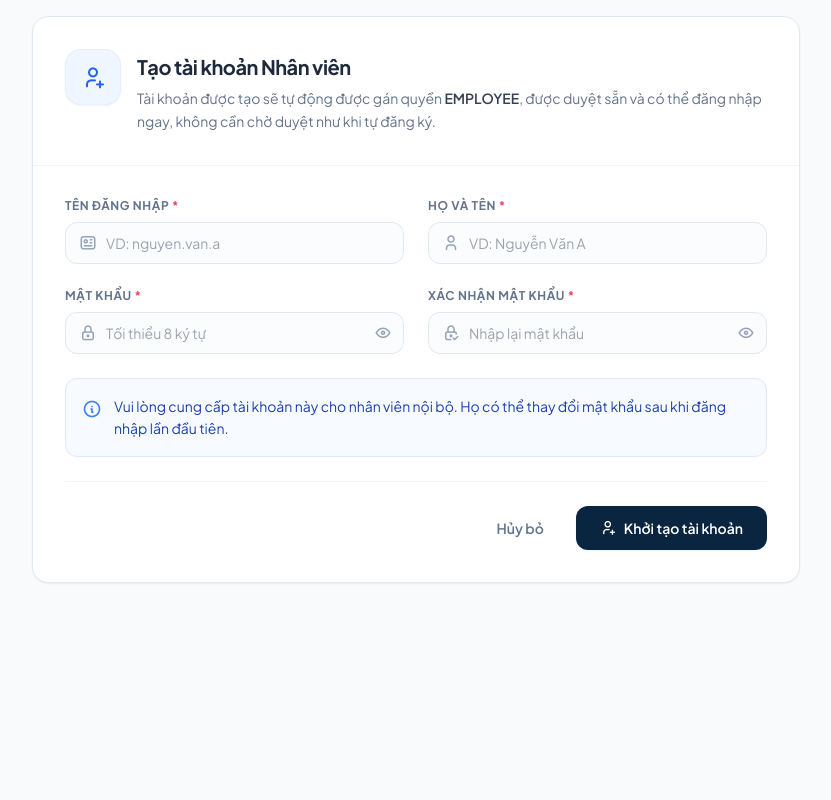
After one commit to devmindtan/document-storage-system, a FastAPI app: template templates/admin_create_employee.html in a window 1280 px wide. The commit adds this page. Shown: the whole page, without its empty margins (224-1055 px from the left). Run offline with FastAPI, Linux system fonts and the light colour scheme; the template is opened without the code that fills it, so the values that code supplies are empty; parts of the project's set-up code (start-up, migrations or seed data) failed here and were passed over; some libraries are stand-ins or nearby versions.

Commit message:
Fix doughnut chart i18n, redesign toast/banner UX, add employee creation
- Fix statistics.html's "Status ratio" doughnut chart: its legend
  labels were hardcoded Vietnamese strings never touched by the
  language toggle. Now re-renders with translated labels.
- Toast/banner redesign per feedback: since every banner already
  echoes as a toast, the persistent inline banner is no longer shown
  (kept as a hidden div so the toast-echo script can still read it).
  Toasts now last 5s (up from 2.6s), have a dismiss (x) button, and
  build their content via textContent instead of innerHTML — the old
  innerHTML interpolation was a stored-XSS risk since toast messages
  can contain user-controlled data (e.g. an uploaded filename).
- New: admin can create an employee account directly (GET/POST
  /admin/create-employee), pre-approved and active immediately,
  mirroring the existing "create manager" flow. Previously the only
  path to an employee account was public self-registration + manual
  approval; now there's a symmetric admin-direct path like managers
  already have. New sidebar link + admin dashboard tile.

Co-Authored-By: Claude Sonnet 5 <noreply@anthropic.com>

```diff
--- /dev/null
+++ b/templates/admin_create_employee.html
@@ -0,0 +1,212 @@
+{% extends "layout/base.html" %}
+
+{% block title %}Tạo tài khoản nhân viên{% endblock %}
+{% block page_title %}Tạo tài khoản Nhân viên{% endblock %}
+{% block active_nav %}create_employee{% endblock %}
+
+{% block content %}
+<div class="space-y-6 max-w-3xl mx-auto animate-fade-in pt-4">
+    {% import "layout/_macros.html" as macros %}
+    {{ macros.banner('error', error) }}
+    {{ macros.banner('success', success) }}
+
+    <div class="bg-white rounded-2xl border border-slate-200 shadow-sm overflow-hidden">
+
+        <div class="p-6 sm:p-8 border-b border-slate-100 flex items-start gap-4">
+            <div
+                class="w-14 h-14 rounded-2xl bg-blue-50 text-blue-600 flex items-center justify-center shrink-0 shadow-sm border border-blue-100/50">
+                <i class="ti ti-user-plus text-2xl"></i>
+            </div>
+            <div class="pt-1">
+                <h2 class="text-xl font-bold text-slate-800 tracking-tight" data-i18n-key="createEmployeeHeader">Tạo tài khoản Nhân viên</h2>
+                <p class="text-sm text-slate-500 mt-1.5 leading-relaxed">
+                    <span data-i18n-key="createEmployeeDescBefore">Tài khoản được tạo sẽ tự động được gán quyền</span> <span
+                        class="font-semibold text-slate-700">EMPLOYEE</span><span data-i18n-key="createEmployeeDescAfter">, được duyệt sẵn và có thể đăng nhập ngay,
+                    không cần chờ duyệt như khi tự đăng ký.</span>
+                </p>
+            </div>
+        </div>
+
+        <form action="/admin/create-employee" method="post" class="p-6 sm:p-8 space-y-6">
+
+            <div class="grid grid-cols-1 sm:grid-cols-2 gap-6">
+                <div>
+                    <label for="username"
+                        class="block text-xs font-bold text-slate-500 uppercase tracking-wider mb-2"><span data-i18n-key="usernameLabel">Tên đăng nhập</span> <span
+                            class="text-rose-500">*</span></label>
+                    <div class="relative group">
+                        <i
+                            class="ti ti-id absolute left-3.5 top-1/2 -translate-y-1/2 text-slate-400 text-lg group-focus-within:text-brand-500 transition-colors"></i>
+                        <input id="username" type="text" name="username" placeholder="VD: nguyen.van.a"
+                            data-i18n-placeholder="usernamePlaceholder" required
+                            class="w-full pl-10 pr-4 py-2.5 bg-slate-50/50 border border-slate-200 rounded-xl text-sm outline-none focus:bg-white focus:border-brand-500 focus:ring-4 focus:ring-brand-500/10 transition-all">
+                    </div>
+                </div>
+
+                <div>
+                    <label for="full_name"
+                        class="block text-xs font-bold text-slate-500 uppercase tracking-wider mb-2"><span data-i18n-key="fullNameLabel">Họ và tên</span> <span
+                            class="text-rose-500">*</span></label>
+                    <div class="relative group">
+                        <i
+                            class="ti ti-user absolute left-3.5 top-1/2 -translate-y-1/2 text-slate-400 text-lg group-focus-within:text-brand-500 transition-colors"></i>
+                        <input id="full_name" type="text" name="full_name" placeholder="VD: Nguyễn Văn A"
+                            data-i18n-placeholder="fullNamePlaceholder" required
+                            class="w-full pl-10 pr-4 py-2.5 bg-slate-50/50 border border-slate-200 rounded-xl text-sm outline-none focus:bg-white focus:border-brand-500 focus:ring-4 focus:ring-brand-500/10 transition-all">
+                    </div>
+                </div>
+            </div>
+
+            <div class="grid grid-cols-1 sm:grid-cols-2 gap-6">
+                <div>
+                    <label for="password"
+                        class="block text-xs font-bold text-slate-500 uppercase tracking-wider mb-2"><span data-i18n-key="passwordLabel">Mật khẩu</span> <span
+                            class="text-rose-500">*</span></label>
+                    <div class="relative group">
+                        <i
+                            class="ti ti-lock absolute left-3.5 top-1/2 -translate-y-1/2 text-slate-400 text-lg group-focus-within:text-brand-500 transition-colors"></i>
+                        <input id="password" type="password" name="password" placeholder="Tối thiểu 8 ký tự"
+                            data-i18n-placeholder="passwordPlaceholder" required
+                            class="w-full pl-10 pr-10 py-2.5 bg-slate-50/50 border border-slate-200 rounded-xl text-sm outline-none focus:bg-white focus:border-brand-500 focus:ring-4 focus:ring-brand-500/10 transition-all">
+                        <button type="button" onclick="togglePassword('password', this)"
+                            class="absolute right-3 top-1/2 -translate-y-1/2 text-slate-400 hover:text-slate-600 focus:outline-none">
+                            <i class="ti ti-eye text-lg"></i>
+                        </button>
+                    </div>
+                </div>
+
+                <div>
+                    <label for="confirm_password"
+                        class="block text-xs font-bold text-slate-500 uppercase tracking-wider mb-2"><span data-i18n-key="confirmPasswordLabel">Xác nhận mật khẩu</span>
+                        <span class="text-rose-500">*</span></label>
+                    <div class="relative group">
+                        <i
+                            class="ti ti-lock-check absolute left-3.5 top-1/2 -translate-y-1/2 text-slate-400 text-lg group-focus-within:text-brand-500 transition-colors"></i>
+                        <input id="confirm_password" type="password" name="confirm_password"
+                            placeholder="Nhập lại mật khẩu" data-i18n-placeholder="confirmPasswordPlaceholder" required
+                            class="w-full pl-10 pr-10 py-2.5 bg-slate-50/50 border border-slate-200 rounded-xl text-sm outline-none focus:bg-white focus:border-brand-500 focus:ring-4 focus:ring-brand-500/10 transition-all">
+                        <button type="button" onclick="togglePassword('confirm_password', this)"
+                            class="absolute right-3 top-1/2 -translate-y-1/2 text-slate-400 hover:text-slate-600 focus:outline-none">
+                            <i class="ti ti-eye text-lg"></i>
+                        </button>
+                    </div>
+                </div>
+            </div>
+
+            <div class="bg-blue-50/50 border border-blue-100 rounded-xl p-4 flex gap-3 mt-2">
+                <i class="ti ti-info-circle text-blue-500 text-xl shrink-0"></i>
+                <p class="text-sm text-blue-800 leading-relaxed" data-i18n-key="infoBoxText">
+                    Vui lòng cung cấp tài khoản này cho nhân viên nội bộ. Họ có thể thay đổi mật khẩu sau khi đăng
+                    nhập lần đầu tiên.
+                </p>
+            </div>
+
+            <div class="pt-6 mt-6 border-t border-slate-100 flex items-center justify-end gap-3">
+                <a href="/manager/users"
+                    class="px-5 py-2.5 text-sm font-semibold text-slate-500 hover:text-slate-800 hover:bg-slate-100 rounded-xl transition-colors"
+                    data-i18n-key="cancelBtn">
+                    Hủy bỏ
+                </a>
+                <button type="submit"
+                    class="bg-brand-900 hover:bg-brand-800 text-white px-6 py-2.5 rounded-xl text-sm font-semibold shadow-sm inline-flex items-center gap-2 transition-transform active:scale-95">
+                    <i class="ti ti-user-plus text-base"></i> <span data-i18n-key="submitBtn">Khởi tạo tài khoản</span>
+                </button>
+            </div>
+        </form>
+    </div>
+</div>
+{% endblock %}
+
+{% block extra_script %}
+<script>
+    // Hàm xử lý ẩn/hiện mật khẩu mượt mà
+    function togglePassword(inputId, btn) {
+        const input = document.getElementById(inputId);
+        const icon = btn.querySelector('i');
+
+        if (input.type === 'password') {
+            input.type = 'text';
+            icon.classList.remove('ti-eye');
+            icon.classList.add('ti-eye-off');
+            icon.classList.add('text-brand-500');
+        } else {
+            input.type = 'password';
+            icon.classList.remove('ti-eye-off');
+            icon.classList.add('ti-eye');
+            icon.classList.remove('text-brand-500');
+        }
+    }
+
+    (function () {
+        const PAGE_TRANSLATIONS = {
+            vi: {
+                createEmployeeHeader: "Tạo tài khoản Nhân viên",
+                createEmployeeDescBefore: "Tài khoản được tạo sẽ tự động được gán quyền",
+                createEmployeeDescAfter: ", được duyệt sẵn và có thể đăng nhập ngay, không cần chờ duyệt như khi tự đăng ký.",
+                usernameLabel: "Tên đăng nhập",
+                usernamePlaceholder: "VD: nguyen.van.a",
+                fullNameLabel: "Họ và tên",
+                fullNamePlaceholder: "VD: Nguyễn Văn A",
+                passwordLabel: "Mật khẩu",
+                passwordPlaceholder: "Tối thiểu 8 ký tự",
+                confirmPasswordLabel: "Xác nhận mật khẩu",
+                confirmPasswordPlaceholder: "Nhập lại mật khẩu",
+                infoBoxText: "Vui lòng cung cấp tài khoản này cho nhân viên nội bộ. Họ có thể thay đổi mật khẩu sau khi đăng nhập lần đầu tiên.",
+                cancelBtn: "Hủy bỏ",
+                submitBtn: "Khởi tạo tài khoản"
+            },
+            en: {
+                createEmployeeHeader: "Create Employee Account",
+                createEmployeeDescBefore: "The created account will automatically be assigned the",
+                createEmployeeDescAfter: "role, pre-approved and able to log in right away, without waiting for approval like self-registration.",
+                usernameLabel: "Username",
+                usernamePlaceholder: "e.g. nguyen.van.a",
+                fullNameLabel: "Full name",
+                fullNamePlaceholder: "e.g. Nguyen Van A",
+                passwordLabel: "Password",
+                passwordPlaceholder: "At least 8 characters",
+                confirmPasswordLabel: "Confirm password",
+                confirmPasswordPlaceholder: "Re-enter password",
+                infoBoxText: "Please provide this account to the internal employee. They can change the password after their first login.",
+                cancelBtn: "Cancel",
+                submitBtn: "Create Account"
+            }
+        };
+
+        function getPageLanguage() {
+            const savedLanguage = localStorage.getItem("appLanguage");
+            return (savedLanguage === "en" || savedLanguage === "vi") ? savedLanguage : "vi";
+        }
+
+        function applyPageTranslations() {
+            const currentLanguage = getPageLanguage();
+            const dict = PAGE_TRANSLATIONS[currentLanguage];
+
+            document.querySelectorAll("[data-i18n-key]").forEach(function (element) {
+                const key = element.getAttribute("data-i18n-key");
+                if (dict && dict[key]) {
+                    element.textContent = dict[key];
+                }
+            });
+
+            document.querySelectorAll("[data-i18n-placeholder]").forEach(function (element) {
+                const key = element.getAttribute("data-i18n-placeholder");
+                if (dict && dict[key]) {
+                    element.setAttribute("placeholder", dict[key]);
+                }
+            });
+        }
+
+        document.addEventListener("DOMContentLoaded", function () {
+            applyPageTranslations();
+
+            const languageButton = document.getElementById("languageToggle");
+            if (languageButton) {
+                languageButton.addEventListener("click", function () {
+                    setTimeout(applyPageTranslations, 100);
+                });
+            }
+        });
+    })();
+</script>
+{% endblock %}
--- a/templates/layout/_macros.html
+++ b/templates/layout/_macros.html
@@ -1,15 +1,7 @@
 {% macro banner(kind, text) %}
 {% if text %}
-{% if kind == 'error' %}
-<div class="bg-rose-50 border border-rose-200 text-rose-700 rounded-xl p-4 mb-6 flex items-start gap-3" data-toast-kind="error" data-toast-text="{{ text }}">
-    <i class="ti ti-alert-circle text-rose-500 text-xl mt-0.5 shrink-0"></i>
-    <p class="text-sm">{{ text }}</p>
-</div>
-{% else %}
-<div class="bg-emerald-50 border border-emerald-200 text-emerald-700 rounded-xl p-4 mb-6 flex items-start gap-3" data-toast-kind="success" data-toast-text="{{ text }}">
-    <i class="ti ti-circle-check text-emerald-500 text-xl mt-0.5 shrink-0"></i>
-    <p class="text-sm">{{ text }}</p>
-</div>
-{% endif %}
+{# Toast (layout/base.html) hiện thông báo này rồi nên không cần hiện lại
+   trực tiếp trên trang nữa — chỉ giữ div ẩn để script chrome đọc data-toast-*. #}
+<div class="hidden" data-toast-kind="{{ 'error' if kind == 'error' else 'success' }}" data-toast-text="{{ text }}"></div>
 {% endif %}
 {% endmacro %}
--- a/templates/layout/base.html
+++ b/templates/layout/base.html
@@ -93,6 +93,22 @@
             background: #b91c1c;
         }
 
+        .toast-close {
+            background: transparent;
+            border: none;
+            color: rgba(255, 255, 255, 0.7);
+            cursor: pointer;
+            padding: 0.125rem;
+            line-height: 0;
+            border-radius: 0.375rem;
+            flex-shrink: 0;
+        }
+
+        .toast-close:hover {
+            color: #fff;
+            background: rgba(255, 255, 255, 0.15);
+        }
+
         @keyframes toast-in {
             from {
                 opacity: 0;
@@ -147,14 +163,15 @@
         {% set nav_titles = {'dashboard': 'Tổng quan', 'upload': 'Gửi hồ sơ mới', 'pending': 'Chờ phê duyệt',
         'my_documents': 'Hồ sơ của tôi', 'approved': 'Kho hồ sơ đã duyệt', 'project_requests': 'Yêu cầu dự án',
         'statistics': 'Thống kê', 'admin_dashboard': 'Admin Dashboard', 'admin_users': 'Phân quyền', 'manager_users':
-        'Duyệt tài khoản', 'create_manager': 'Tạo tài khoản Quản lý', 'audit_logs': 'Nhật ký hoạt động'} %}
+        'Duyệt tài khoản', 'create_manager': 'Tạo tài khoản Quản lý', 'create_employee': 'Tạo tài khoản Nhân viên',
+        'audit_logs': 'Nhật ký hoạt động'} %}
         {% set nav_icons = {'dashboard': 'ti-layout-dashboard', 'upload': 'ti-cloud-upload', 'pending':
         'ti-bell-ringing', 'my_documents': 'ti-folder', 'approved': 'ti-lock-square', 'project_requests':
         'ti-git-pull-request', 'statistics': 'ti-chart-pie', 'admin_dashboard': 'ti-settings-automation', 'admin_users':
-        'ti-fingerprint', 'manager_users': 'ti-users-group', 'create_manager': 'ti-user-plus', 'audit_logs':
-        'ti-activity-heartbeat'} %}
+        'ti-fingerprint', 'manager_users': 'ti-users-group', 'create_manager': 'ti-user-plus', 'create_employee':
+        'ti-user-plus', 'audit_logs': 'ti-activity-heartbeat'} %}
         {% set is_admin_section = active_nav in ['admin_dashboard', 'admin_users', 'manager_users', 'create_manager',
-        'audit_logs'] %}
+        'create_employee', 'audit_logs'] %}
 
         <!-- Macro dùng lại cho mọi nav item: 1 active state duy nhất (thanh trái vàng + nền nhạt) -->
         {% macro nav_link(href, key, icon, label) %}
@@ -216,6 +233,7 @@
                 {{ nav_link('/admin/users', 'admin_users', 'ti-fingerprint', 'Phân quyền') }}
                 {{ nav_link('/manager/users', 'manager_users', 'ti-users-group', 'Duyệt tài khoản') }}
                 {{ nav_link('/admin/create-manager', 'create_manager', 'ti-user-plus', 'Tạo tài khoản Quản lý') }}
+                {{ nav_link('/admin/create-employee', 'create_employee', 'ti-user-plus', 'Tạo tài khoản Nhân viên') }}
                 {{ nav_link('/manager/audit-logs', 'audit_logs', 'ti-activity-heartbeat', 'Nhật ký hoạt động') }}
             </div>
             {% endif %}
@@ -305,16 +323,41 @@
         function showToast(message, type = 'success') {
             const host = document.getElementById("toastHost");
             if (!host) return;
+
             const el = document.createElement("div");
             el.className = `toast-item ${type}`;
-            const icon = type === 'danger' ? 'ti-circle-x' : (type === 'info' ? 'ti-info-circle' : 'ti-circle-check');
-            el.innerHTML = `<i class="ti ${icon} text-base"></i><span>${message}</span>`;
+
+            const iconClass = type === 'danger' ? 'ti-circle-x' : (type === 'info' ? 'ti-info-circle' : 'ti-circle-check');
+            const icon = document.createElement("i");
+            icon.className = `ti ${iconClass} text-base shrink-0`;
+            el.appendChild(icon);
+
+            // textContent (không phải innerHTML) để tránh chèn HTML lạ từ
+            // dữ liệu có thể do người dùng nhập (vd: tên file upload).
+            const text = document.createElement("span");
+            text.className = "flex-1";
+            text.textContent = message;
+            el.appendChild(text);
+
+            const closeBtn = document.createElement("button");
+            closeBtn.type = "button";
+            closeBtn.className = "toast-close";
+            closeBtn.setAttribute("aria-label", "Đóng thông báo");
+            closeBtn.innerHTML = '<i class="ti ti-x"></i>';
+            el.appendChild(closeBtn);
+
             host.appendChild(el);
-            setTimeout(() => {
+
+            let dismissed = false;
+            function dismiss() {
+                if (dismissed) return;
+                dismissed = true;
                 el.style.opacity = "0";
                 el.style.transition = "opacity .2s ease";
                 setTimeout(() => el.remove(), 200);
-            }, 2600);
+            }
+            closeBtn.addEventListener("click", dismiss);
+            setTimeout(dismiss, 5000);
         }
 
         document.addEventListener("DOMContentLoaded", function () {
@@ -335,6 +378,7 @@
                     my_documents: 'Hồ sơ của tôi', approved: 'Kho đã duyệt', project_requests: 'Yêu cầu dự án',
                     statistics: 'Thống kê', admin_dashboard: 'Admin Dashboard', admin_users: 'Phân quyền',
                     manager_users: 'Duyệt tài khoản', create_manager: 'Tạo tài khoản Quản lý',
+                    create_employee: 'Tạo tài khoản Nhân viên',
                     audit_logs: 'Nhật ký hoạt động', logout: 'Đăng xuất'
                 },
                 en: {
@@ -343,6 +387,7 @@
                     my_documents: 'My Documents', approved: 'Approved Archive', project_requests: 'Project Requests',
                     statistics: 'Statistics', admin_dashboard: 'Admin Dashboard', admin_users: 'Permissions',
                     manager_users: 'Account Approval', create_manager: 'Create Manager Account',
+                    create_employee: 'Create Employee Account',
                     audit_logs: 'Activity Log', logout: 'Log out'
                 }
             };
```
Also changed, not shown: api/admin.py (+122 -0 lines), templates/admin_dashboard.html (+17 -0 lines), templates/statistics.html (+8 -1 lines).
